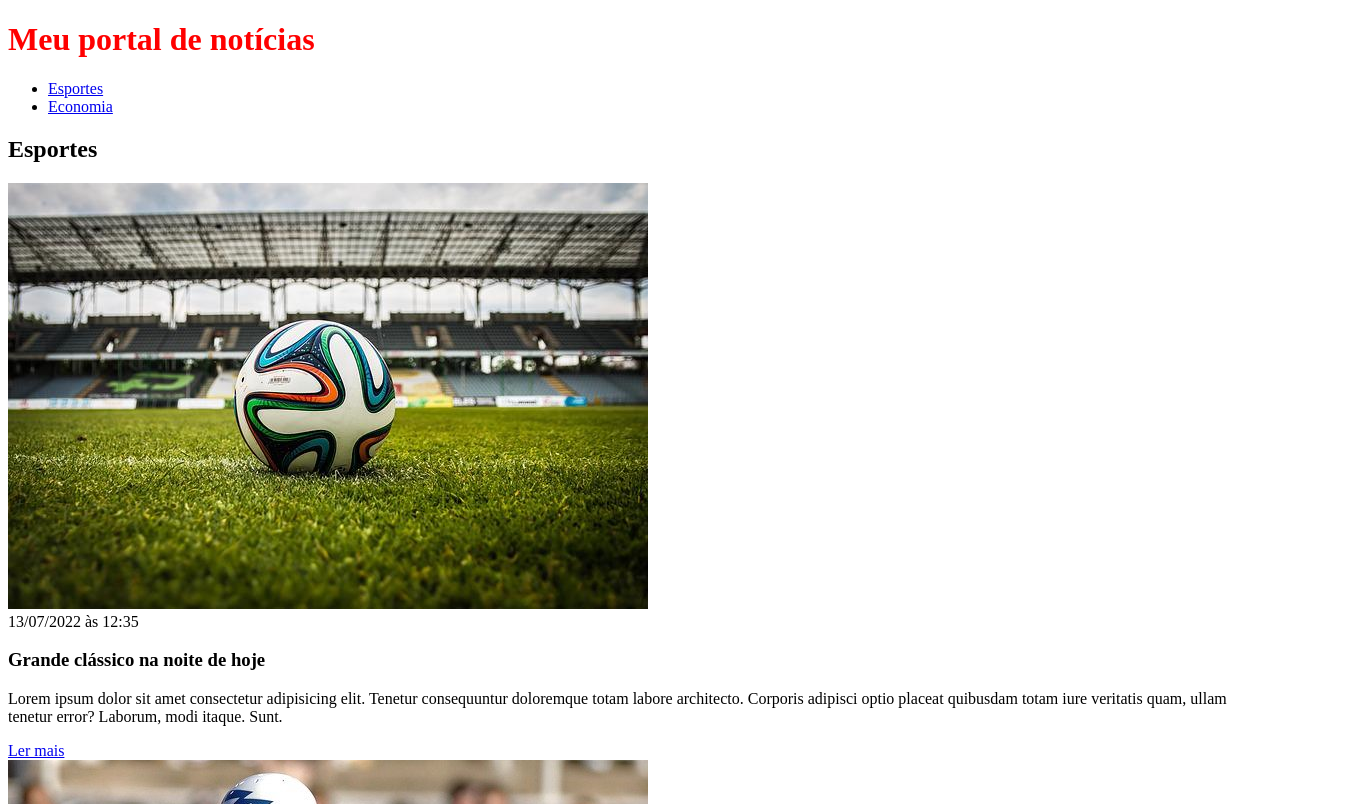
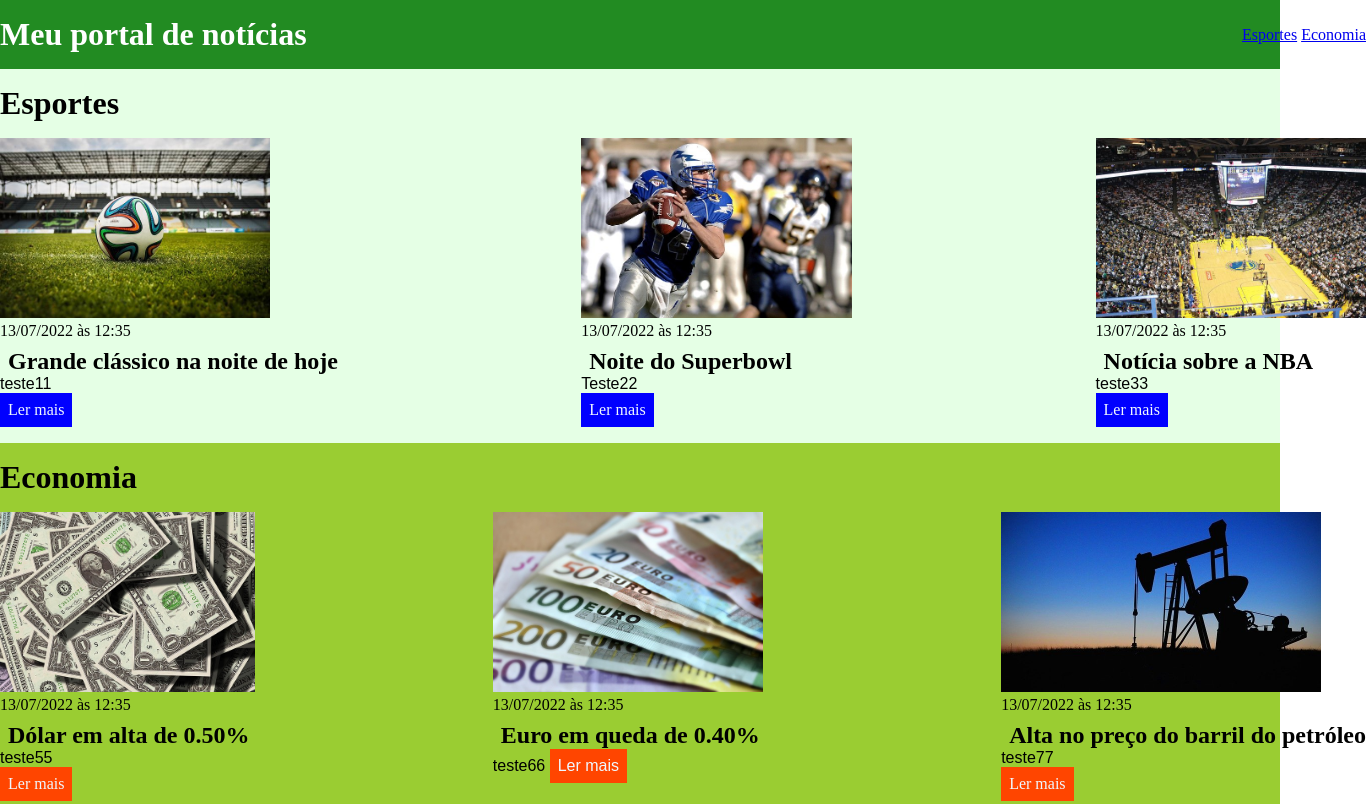
Before and after one commit to thallysvic17/CSS, a plain HTML site: page CSS/index.html in a window 1280 px wide. Shown: the top 804 px of the page, 1366 px wide, since content can reach past the window. Drawn offline with Linux system fonts and the light colour scheme.

Commit message:
aulas css

```diff
--- a/CSS/index.html
+++ b/CSS/index.html
@@ -9,6 +9,7 @@
 </head>
 <body>
         <header>
+                <div class="Container">
                         <h1>Meu portal de notícias</h1>
                     <nav>
                         <ul>
@@ -20,17 +21,20 @@
                             </li>
                         </ul>
                 </nav>
+                </div>
     </header>
-    <section>
+    <section id="sports">
+                <div class="Container">
                     <h2>Esportes</h2>
+                        <div class="Articles">
                             <article>
                                 <img src="./imagens/futebol.jpg" alt="Bola de futebol no gramado" />
                                 <header>
-                <time>13/07/2022 às 12:35</time>
+                                    <time class="data-criacao">13/07/2022 às 12:35</time>
                                 </header>
                                 <h3>Grande clássico na noite de hoje</h3>
                                 <p>
-                Lorem ipsum dolor sit amet consectetur adipisicing elit. Tenetur consequuntur doloremque totam labore architecto. Corporis adipisci optio placeat quibusdam totam iure veritatis quam, ullam tenetur error? Laborum, modi itaque. Sunt.
+                                    teste11
                                 </p>
                                 <a href="#" title="Leia a notícia completa">Ler mais</a>
                             </article>
@@ -41,7 +45,7 @@
                                 </header>
                                 <h3>Noite do Superbowl</h3>
                                 <p>
-                Lorem ipsum dolor sit amet consectetur adipisicing elit. Tenetur consequuntur doloremque totam labore architecto. Corporis adipisci optio placeat quibusdam totam iure veritatis quam, ullam tenetur error? Laborum, modi itaque. Sunt.
+                                    Teste22
                                 </p>
                                 <a href="#" title="Leia a notícia completa">Ler mais</a>
                             </article>
@@ -52,24 +56,17 @@
                                 </header>
                                 <h3>Notícia sobre a NBA</h3>
                                 <p>
-                Lorem ipsum dolor sit amet consectetur adipisicing elit. Tenetur consequuntur doloremque totam labore architecto. Corporis adipisci optio placeat quibusdam totam iure veritatis quam, ullam tenetur error? Laborum, modi itaque. Sunt.
+                                    teste33
                                 </p>
                                 <a href="#" title="Leia a notícia completa">Ler mais</a>
                             </article>
-        <article>
-            <img src="./imagens/basquete.jpg" title="Vista aérea de uma quadra de basquete" />
-            <header>
-                <time>13/07/2022 às 12:35</time>
-            </header>
-            <h3>Notícia sobre a NBA</h3>
-            <p>
-                Lorem ipsum dolor sit amet consectetur adipisicing elit. Tenetur consequuntur doloremque totam labore architecto. Corporis adipisci optio placeat quibusdam totam iure veritatis quam, ullam tenetur error? Laborum, modi itaque. Sunt.
-            </p>
-            <a href="#" title="Leia a notícia completa">Ler mais</a>
-        </article>
+                        </div>
+                </div>
     </section>
-    <section>
+    <section id="Economy">
+                <div class="Container">
                     <h2>Economia</h2>
+                        <div class="Articles">
                             <article>
                                 <img src="./imagens/dolares.jpg" alt="Muitos dólares" />
                                 <header>
@@ -77,7 +74,7 @@
                                 </header>
                                 <h3>Dólar em alta de 0.50%</h3>
                                 <p>
-                Lorem ipsum dolor sit amet consectetur adipisicing elit. Tenetur consequuntur doloremque totam labore architecto. Corporis adipisci optio placeat quibusdam totam iure veritatis quam, ullam tenetur error? Laborum, modi itaque. Sunt.
+                                    teste55
                                 </p>
                                 <a href="#" title="Leia a notícia completa">Ler mais</a>
                             </article>
@@ -88,8 +85,7 @@
                                 </header>
                                 <h3>Euro em queda de 0.40%</h3>
                                 <p>
-                Lorem ipsum dolor sit amet consectetur adipisicing elit. Tenetur consequuntur doloremque totam labore architecto. Corporis adipisci optio placeat quibusdam totam iure veritatis quam, ullam tenetur error? Laborum, modi itaque. Sunt.
-            </p>
+                                    teste66
                                 <a href="#" title="Leia a notícia completa">Ler mais</a>
                             </article>
                             <article>
@@ -99,10 +95,12 @@
                                 </header>
                                 <h3>Alta no preço do barril do petróleo</h3>
                                 <p>
-                Lorem ipsum dolor sit amet consectetur adipisicing elit. Tenetur consequuntur doloremque totam labore architecto. Corporis adipisci optio placeat quibusdam totam iure veritatis quam, ullam tenetur error? Laborum, modi itaque. Sunt.
+                                    teste77
                                 </p>
                                 <a href="#" title="Leia a notícia completa">Ler mais</a>
                             </article>
+                        </div>
+                </div>
             </section>
     </body>
     </html>
--- a/CSS/main.css
+++ b/CSS/main.css
@@ -1,4 +1,91 @@
+*{
+    box-sizing: border-box;
+    margin: 0;
+    padding: 0;
+}
 
-h1 {
-    color: red;
+body > header {
+    background-color: forestgreen;
+    padding: 16px 0;
+    color: white;
 }
+
+
+header .Container{
+    display: flex;
+    align-items: center;
+    justify-content: space-between;
+}
+
+header li {
+    display: inline;
+}
+
+.Container{
+    width: 1366px;
+    margin: 0 auto 0 auto;
+}
+
+.Articles {
+    display: flex;
+    flex-wrap: wrap;
+    justify-content: space-between;
+}
+
+.Articles article img {
+    height: 180px;
+}
+
+.Articles article img{
+    width: 33;
+}
+
+section {
+    padding: 16px 0;
+}
+
+section h2 {
+    margin-bottom: 16px;
+}
+.Articles article h3{
+    margin-top: 8px;
+    margin-left: 8px;
+}
+.Articles article a{
+    background-color: blue;
+    color: aliceblue;
+    padding: 8px;
+    display: inline-block;
+    text-decoration: none;
+}
+
+.Articles article a:hover {
+    text-decoration: underline;
+}
+
+.Articles article p,
+.Articles aritcle a {
+    font-family: Arial, Helvetica, sans-serif;
+}
+.Articles article h3{
+    font-size: 24px;
+}
+section h2{
+    font-size: 32px;
+}
+
+#sports {
+    background-color: rgba(0, 255, 0,0.1);
+}
+
+#sports .Articles article a{
+    background-color: rgba(#009432);
+
+}
+#Economy {
+    background-color: yellowgreen;
+
+}
+#Economy .Articles article a{
+    background-color: orangered;
+}
```
Lines whose indentation alone changed are shown as unchanged.
